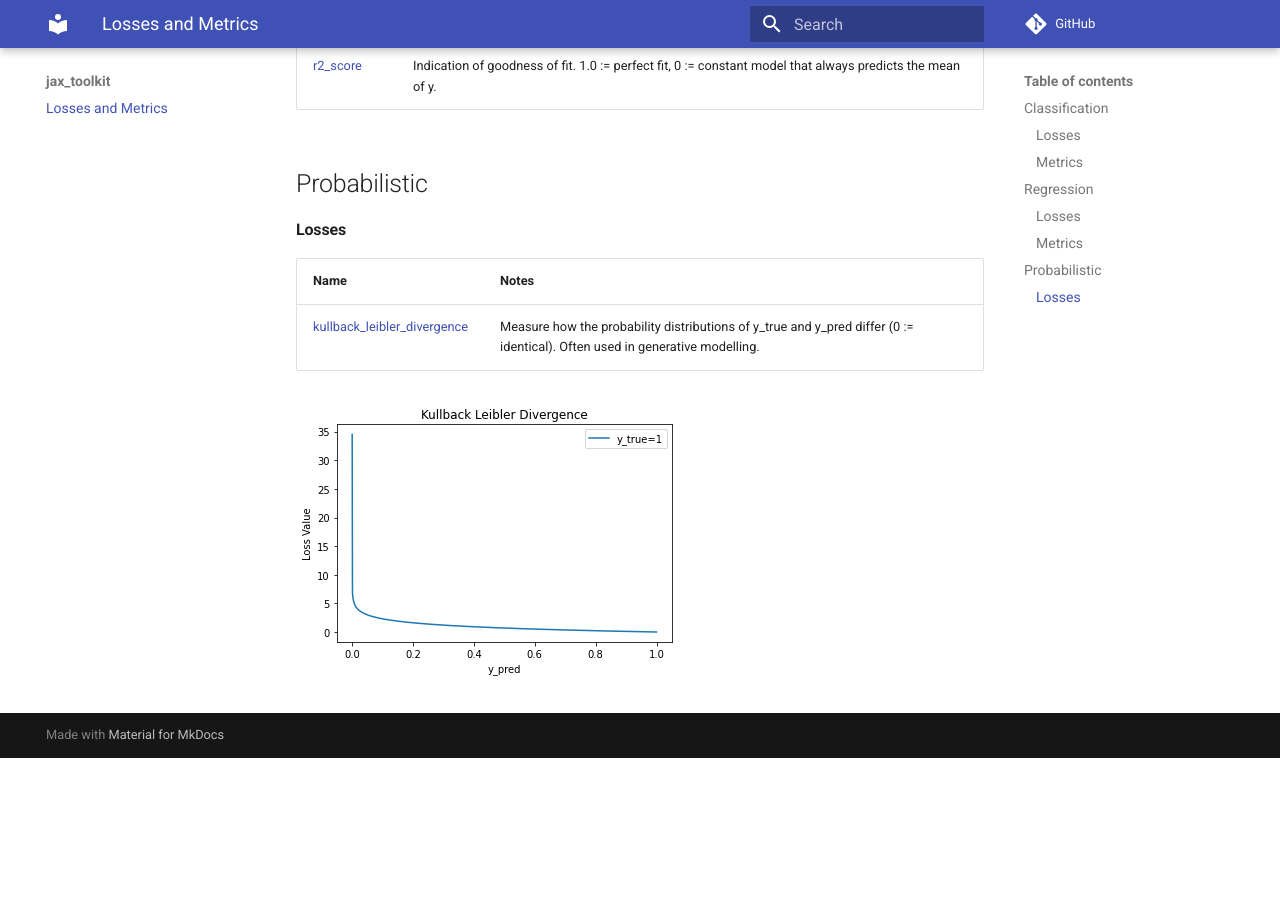
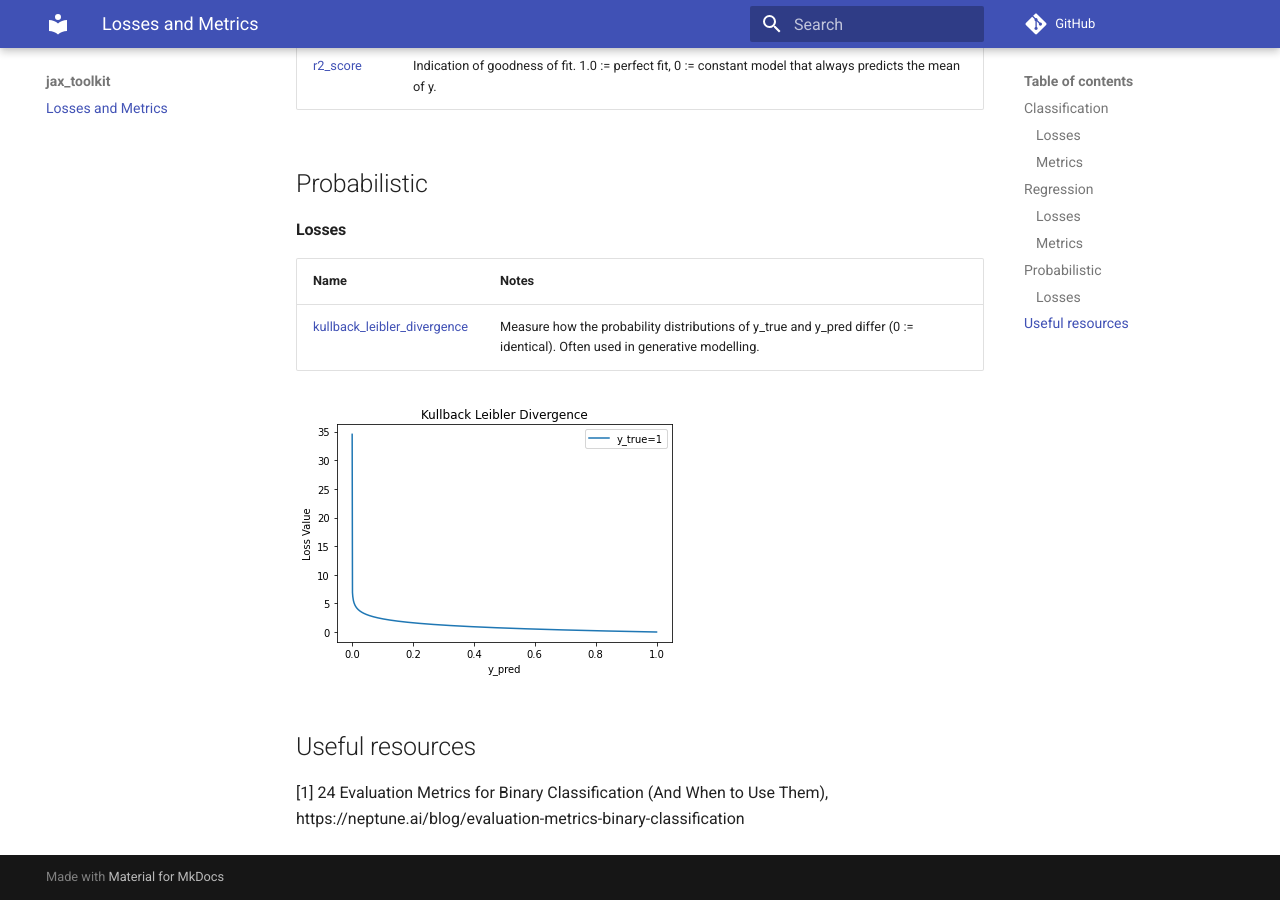
Before and after one commit to asmith26/jax_toolkit, an MkDocs documentation site: the page built from docs/losses_and_metrics.md, in a window 1280 px wide and 900 px high, scrolled down 3969 px. Built offline with MkDocs 1.6.1 and Material for MkDocs 9.7.7, drawn with Linux system fonts in a browser that asks for light colours; comment, search, counter and statistics services are not loaded; before the commit the page ends 4727 px from its top, so only the background shows below that.

Commit message:
Update doc, add make dependency install to github action (with sudo)

```diff
--- a/docs/losses_and_metrics.md
+++ b/docs/losses_and_metrics.md
@@ -65,3 +65,6 @@ https://scikit-learn.org/stable/modules/generated/sklearn.metrics.mean_squared_l
 | [kullback_leibler_divergence]() | Measure how the probability distributions of y_true and y_pred differ (0 := identical). Often used in generative modelling. |
 
 ![kuber leibler divergence plot](img/kuber_leibler_divergence.png)
+
+## Useful resources
+[1] 24 Evaluation Metrics for Binary Classification (And When to Use Them), https://neptune.ai/blog/evaluation-metrics-binary-classification
```
Also changed, not shown: 1 other file.
